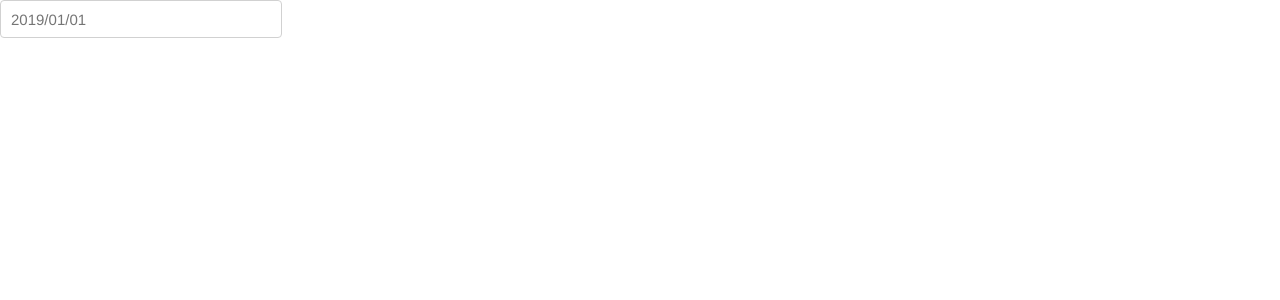
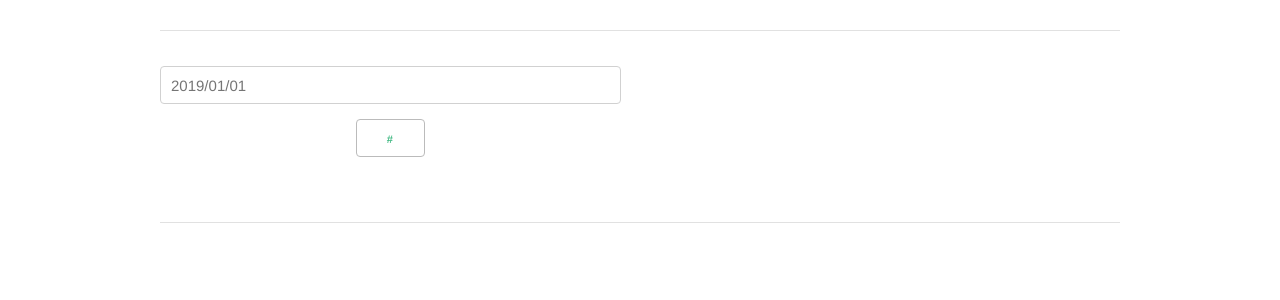
Before and after one commit to bundai223/age_checker, a Vue app: page / in a window 1280 px wide. Shown: the top 300 px of the page. Built offline with nearby package versions, Linux system fonts and the light colour scheme.

Commit message:
スタイル調整

```diff
--- a/src/components/Date2Age.vue
+++ b/src/components/Date2Age.vue
@@ -1,14 +1,16 @@
 <template>
   <div class="date2age row">
-    <div class='three columns'>
+    <div class='six columns'>
       <form v-if='editing'>
         <input class='u-full-width' v-model='birthday' type='text' placeholder='2019/01/01'></input>
+        <a class='button'>#</a>
       </form>
       <div v-else>{{ birthday }}</div>
+      <span v-if='isCollect()'>{{ dateJp }}</span>
     </div>
-    <div class='nine columns'>
-      <div v-if='isCollect()'>{{ dateJp }}</div>
-      <div v-if='isCollect()'>{{ age }}</div>
+    <div class='six columns'>
+      <br>
+      <h3 v-if='isCollect()'>{{ age }}歳</h3>
     </div>
   </div>
 </template>
--- a/src/views/Home.vue
+++ b/src/views/Home.vue
@@ -1,6 +1,8 @@
 <template>
-  <div class="home">
+  <div class="home container">
+    <hr>
     <Date2Age/>
+    <hr>
   </div>
 </template>
 
```
